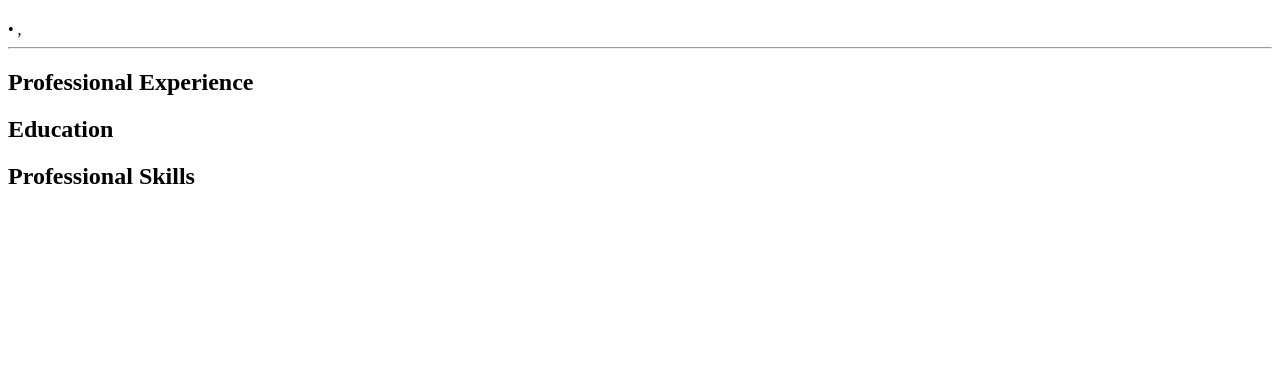
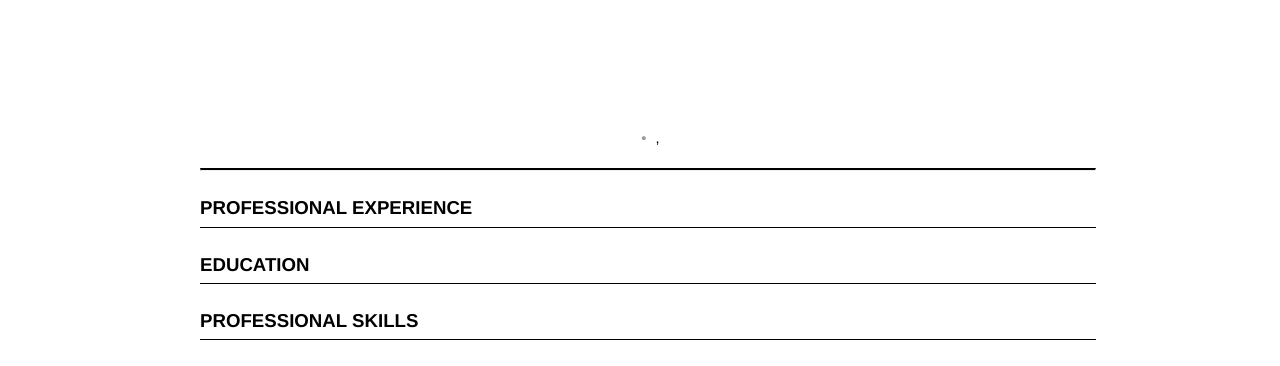
Before and after one commit to nicklpeterson/json-resume, a website: page index.njk in a window 1280 px wide. Drawn offline with nearby package versions, Linux system fonts and the light colour scheme; files that its build step writes are made by us from their sources.

Commit message:
fix incorrect stylesheet name

```diff
--- a/index.njk
+++ b/index.njk
@@ -4,7 +4,7 @@
     <meta charset="UTF-8" />
     <meta name="viewport" content="width=device-width, initial-scale=1.0" />
     <title>Nick Peterson - Resume</title>
-    <link rel="stylesheet" href="resume.css" />
+    <link rel="stylesheet" href="index.css" />
   </head>
 
   <body>
```
